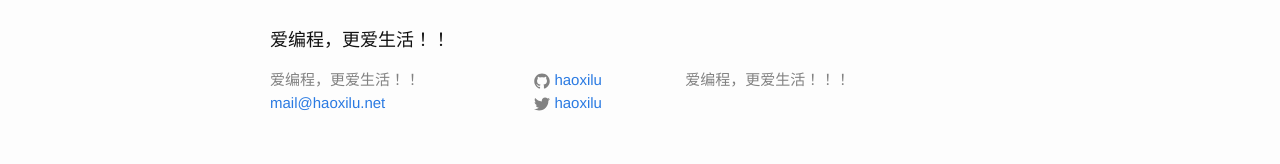
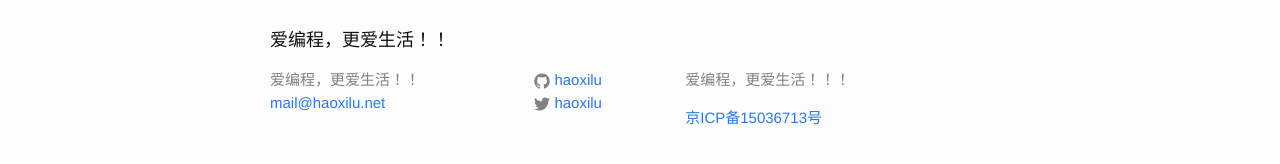
Before and after one commit to haoxilu/haoxilu.github.io, a Jekyll site: the page built from index.html, in a window 1280 px wide. Shown: the part 351-515 px from the top of the page. Built offline with Jekyll 4.4.1, drawn with Linux system fonts in a browser that asks for light colours.

Commit message:
Update footer.html
增加备案信息

```diff
--- a/_includes/footer.html
+++ b/_includes/footer.html
@@ -30,6 +30,7 @@
 
       <div class="footer-col footer-col-3">
         <p>{{ site.description }}</p>
+        <a href="http://www.miitbeian.gov.cn/">京ICP备15036713号</a>
       </div>
     </div>
 
```
